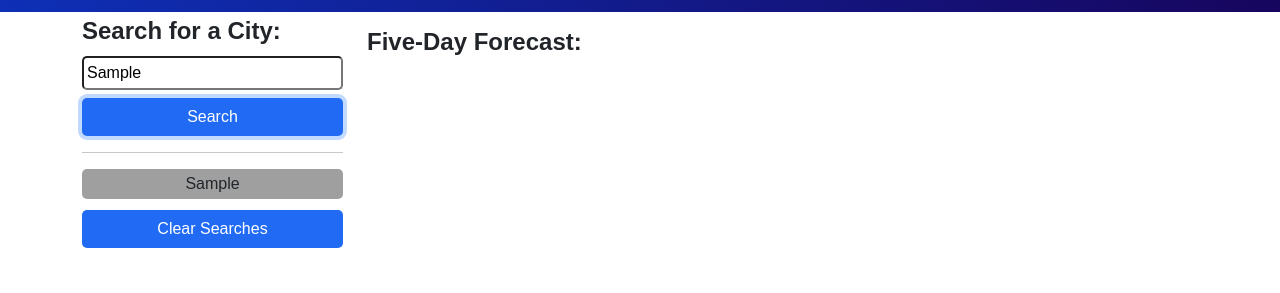
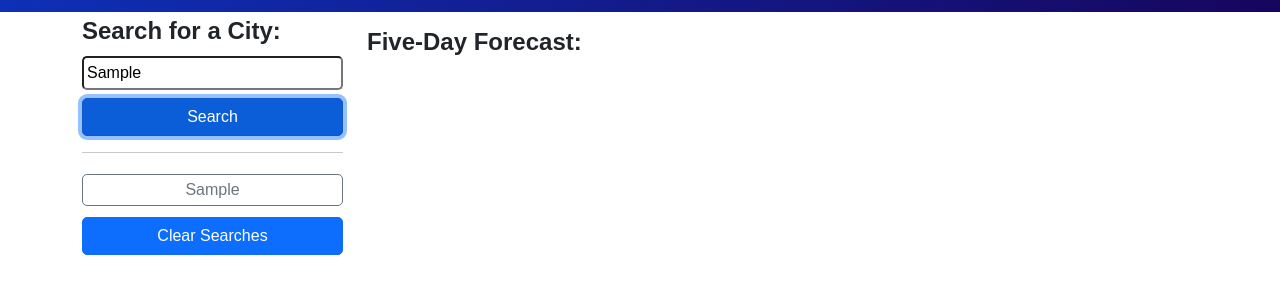
Before and after one commit to cghudson/weather-dashboard, a plain HTML site: page index.html in a window 1280 px wide. Both pictures are taken after typing "Sample" into the empty fields and a click on the button "Search". Shown: the part 57-350 px from the top of the page. Drawn offline with nearby package versions, Linux system fonts and the light colour scheme; no server answers.

Commit message:
make buttons interactive

```diff
--- a/assets/css/style.css
+++ b/assets/css/style.css
@@ -32,16 +32,15 @@ header {
     margin-bottom: 1%;
 }
 
-.btn {
-    background: rgb(33, 107, 244);
-    color: white;
+.btn-primary {
+    /* background: rgb(33, 107, 244);
+    color: white; */
     border-radius: 5px;
     width: 100%;
     margin-top: 2%;
 }
 
 .historyBtn {
-    background: rgb(159, 159, 159);
     border-radius: 5px;
     width: 100%;
     margin-top: 2%;
--- a/assets/js/script.js
+++ b/assets/js/script.js
@@ -169,7 +169,7 @@ function displayLocalStorage() {
   for (var i = 0; i < cityListEl.length; i++) {
     var list = document.createElement("li");
     list.textContent = cityListEl[i];
-    list.classList.add("historyBtn");
+    list.classList.add("historyBtn", "btn", "btn-outline-secondary");
     savedSearchEl.appendChild(list);
   }
 }
--- a/index.html
+++ b/index.html
@@ -22,12 +22,12 @@
                 <form class="col-lg-3">
                     <h2 class="titleHeader">Search for a City:</h2>
                     <input type="text" placeholder="Enter city here" class="search" />
-                    <button class="btn search-btn">Search</button>
+                    <button class="btn search-btn btn-primary">Search</button>
                     <hr>
                     </hr>
                     <!-- searched cities in local storage -->
                     <div class="savedSearch"></div>
-                    <button class="clear btn">Clear Searches</button>
+                    <button class="clear btn btn-primary">Clear Searches</button>
                 </form>
 
                 <!-- current weather -->
```
